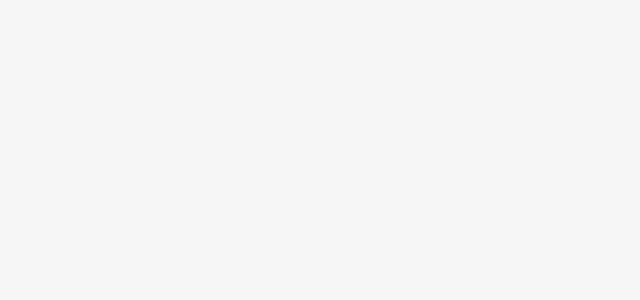
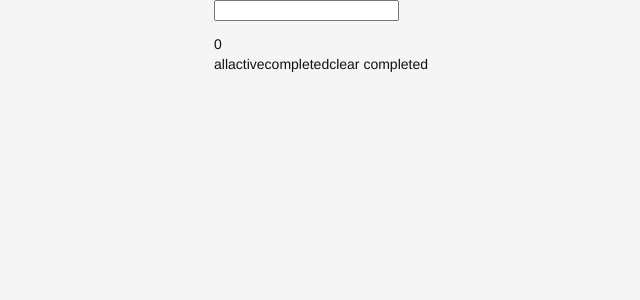
Before and after one commit to hokyunrhee/todolist, a Next.js app in the folder frontend/: page / in a window 1280 px wide. Shown: the top 300 px of the page, without its empty margins (151-791 px from the left). Built offline with nearby package versions, Linux system fonts and the light colour scheme.

Commit message:
feat: add Todo

```diff
--- a/frontend/src/pages/index.tsx
+++ b/frontend/src/pages/index.tsx
@@ -1,5 +1,11 @@
+import { Todo } from "@/todo/components/todo"
+
 const Home = () => {
-  return <div>{/* write your code here */}</div>
+  return (
+    <div>
+      <Todo />
+    </div>
+  )
 }
 
 export default Home
--- a/frontend/src/todo/components/new-task/index.ts
+++ b/frontend/src/todo/components/new-task/index.ts
@@ -0,0 +1 @@
+export { NewTask } from "./new-task"
--- a/frontend/src/todo/components/todo/index.ts
+++ b/frontend/src/todo/components/todo/index.ts
@@ -0,0 +1 @@
+export { Todo } from "./todo"
--- a/frontend/src/todo/components/todo/todo.tsx
+++ b/frontend/src/todo/components/todo/todo.tsx
@@ -1 +1,36 @@
-import styles from "todo.module.scss"
+import { NewTask } from "@/todo/components/new-task"
+import { TaskList } from "@/todo/components/task-list"
+import { Footer } from "@/todo/components/footer"
+
+export const Todo = () => {
+  const handleAdd = () => {
+    //
+  }
+  const handleCheckAll = () => {
+    //
+  }
+  const handleCheck = () => {
+    //
+  }
+  const handleDelete = () => {
+    //
+  }
+  const handleUpdate = () => {
+    //
+  }
+  const handleClearCompleted = () => {
+    //
+  }
+
+  const taskItems: any[] = []
+  const taskCount = 0
+  const isToggleAllShow = false
+
+  return (
+    <div>
+      <NewTask isToggleAllShow={isToggleAllShow} onAdd={handleAdd} onCheckAll={handleCheckAll} />
+      <TaskList taskItems={taskItems} onCheck={handleCheck} onDelete={handleDelete} onUpdate={handleUpdate} />
+      <Footer taskCount={taskCount} onClearCompleted={handleClearCompleted} />
+    </div>
+  )
+}
```
